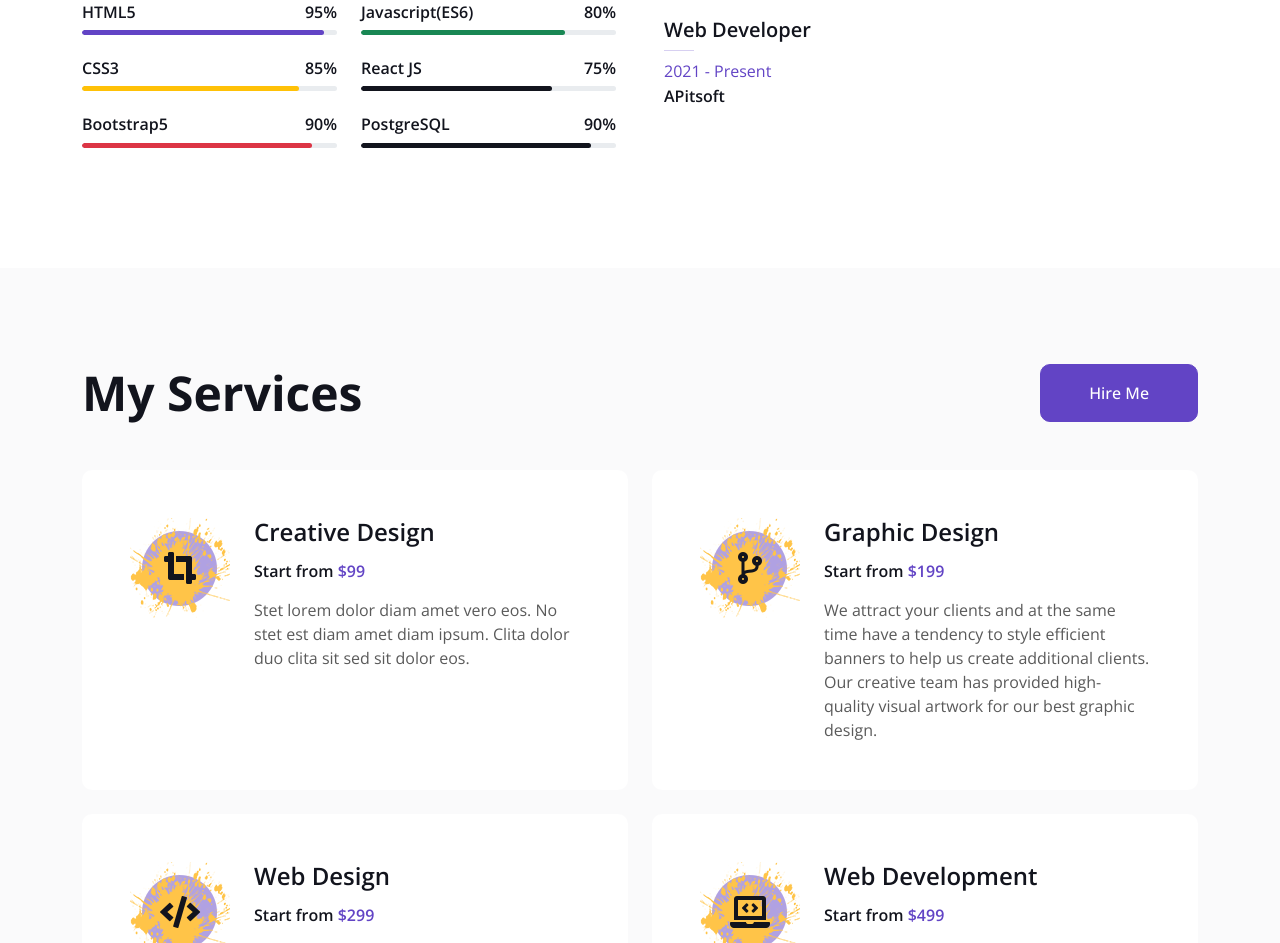
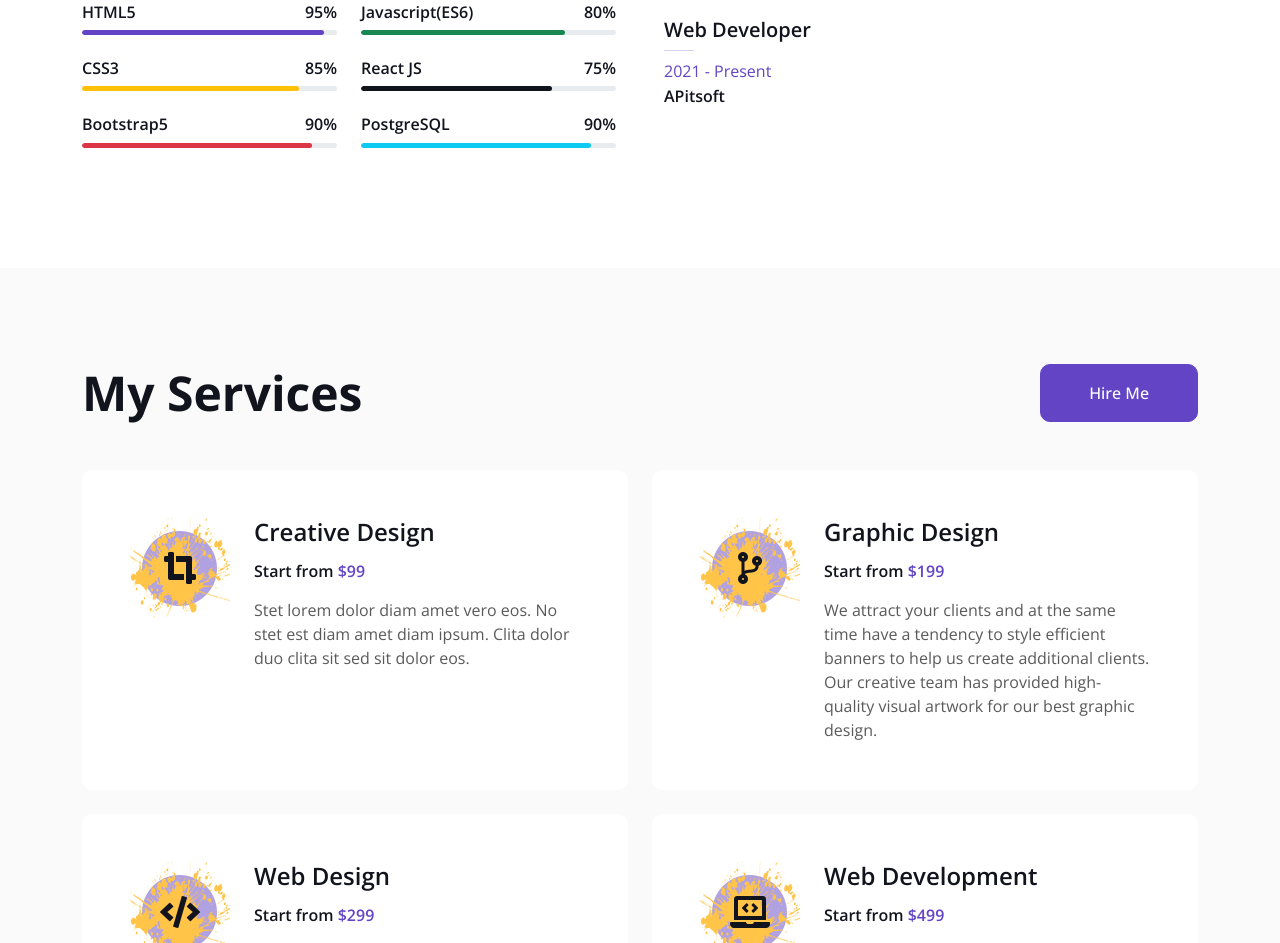
Before and after one commit to shuvoroy999/shuvoroy.me, a plain HTML site: page index.html in a window 1280 px wide. Shown: the part 1655-2598 px from the top of the page. Drawn offline with nearby package versions, Linux system fonts and the light colour scheme.

Commit message:
Update index.html
hi

```diff
--- a/index.html
+++ b/index.html
@@ -227,7 +227,7 @@
                                     <h6 class="font-weight-bold">90%</h6>
                                 </div>
                                 <div class="progress">
-                                    <div class="progress-bar bg-dark" role="progressbar" aria-valuenow="90" aria-valuemin="0" aria-valuemax="100"></div>
+                                    <div class="progress-bar bg-info" role="progressbar" aria-valuenow="90" aria-valuemin="0" aria-valuemax="100"></div>
                                 </div>
                             </div>
                         </div>
```
